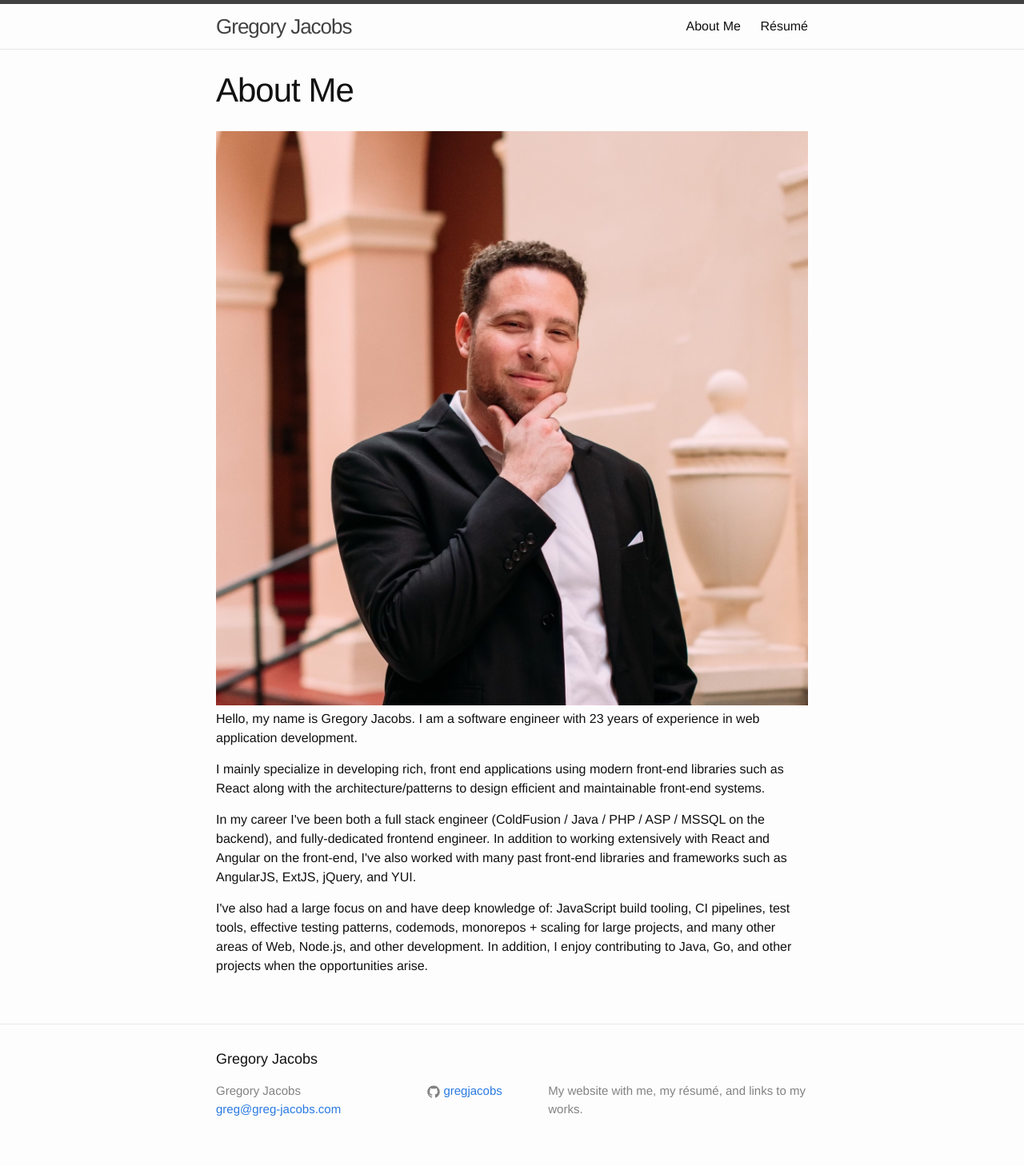
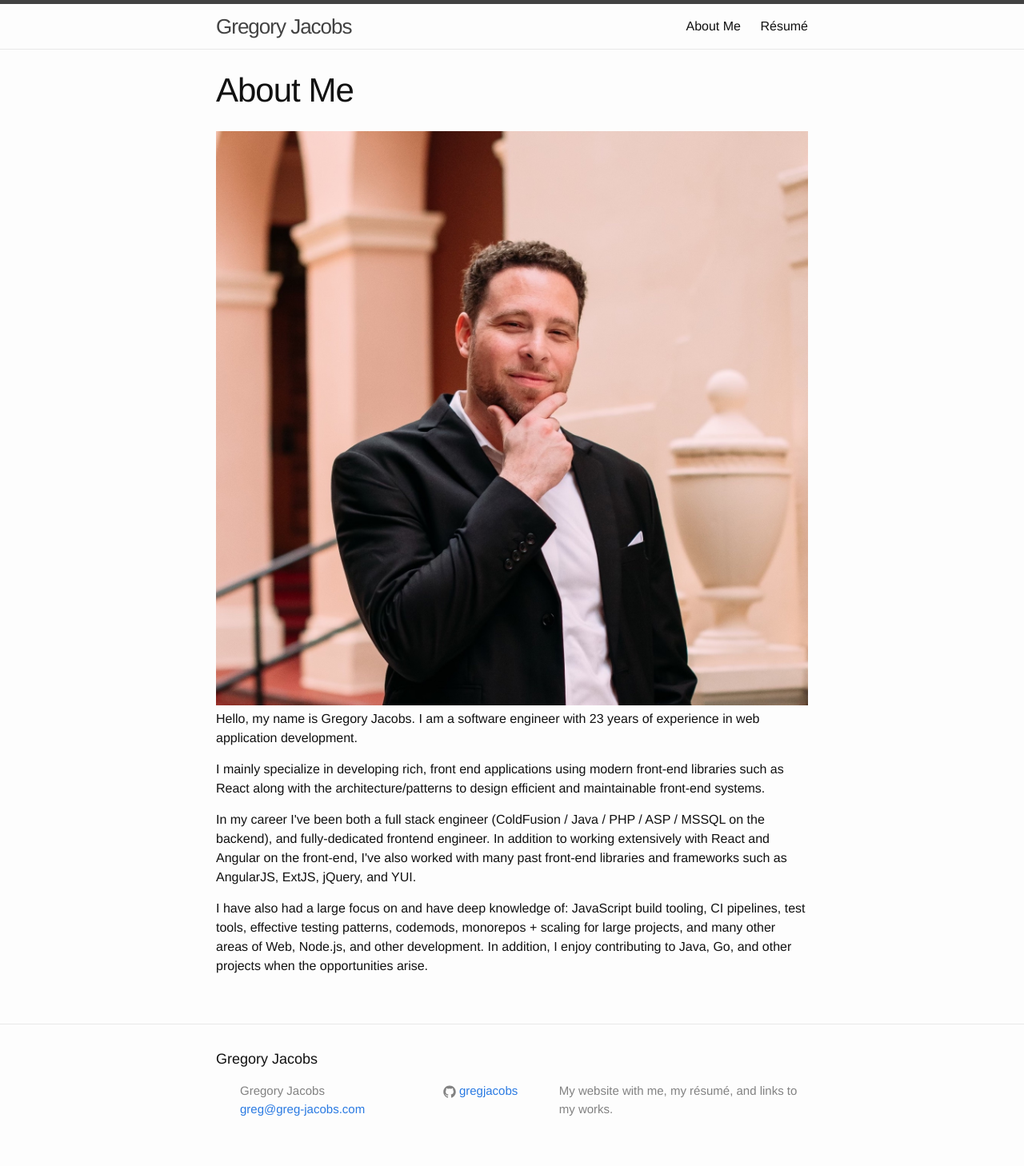
Before and after one commit to gregjacobs/gregjacobs.github.io, a Jekyll site: the page built from index.html, in a window 1280 px wide. Shown: the whole page at 80% size. Built offline with Jekyll 4.4.1, drawn with Linux system fonts in a browser that asks for light colours.

Commit message:
Fix styling

```diff
--- a/_sass/_base.scss
+++ b/_sass/_base.scss
@@ -1,3 +1,7 @@
+@use "sass:math";
+
+$spacing-unit: 30px;
+
 /**
  * Reset some basic elements
  */
@@ -32,7 +36,7 @@
 p, blockquote, pre,
 ul, ol, dl, figure,
 %vertical-rhythm {
-    margin-bottom: $spacing-unit / 2;
+    margin-bottom: math.div($spacing-unit, 2);
 }
 
 
@@ -110,7 +114,7 @@
 blockquote {
     color: $grey-color;
     border-left: 4px solid $grey-color-light;
-    padding-left: $spacing-unit / 2;
+    padding-left: math.div($spacing-unit, 2);
     font-size: 18px;
     letter-spacing: -1px;
     font-style: italic;
@@ -165,8 +169,8 @@
     @include media-query($on-laptop) {
         max-width: -webkit-calc(#{$content-width} - (#{$spacing-unit}));
         max-width:         calc(#{$content-width} - (#{$spacing-unit}));
-        padding-right: $spacing-unit / 2;
-        padding-left: $spacing-unit / 2;
+        padding-right: math.div($spacing-unit, 2);
+        padding-left: math.div($spacing-unit, 2);
     }
 }
 
--- a/_sass/_layout.scss
+++ b/_sass/_layout.scss
@@ -1,3 +1,6 @@
+@use "sass:math";
+$spacing-unit: 30px;
+
 /**
  * Site header
  */
@@ -98,7 +101,7 @@
 
 .footer-heading {
     font-size: 18px;
-    margin-bottom: $spacing-unit / 2;
+    margin-bottom: math.div($spacing-unit, 2);
 }
 
 .contact-list,
@@ -110,14 +113,14 @@
 .footer-col-wrapper {
     font-size: 15px;
     color: $grey-color;
-    margin-left: -$spacing-unit / 2;
+    margin-left: math.div($spacing-unit, 2);
     @extend %clearfix;
 }
 
 .footer-col {
     float: left;
-    margin-bottom: $spacing-unit / 2;
-    padding-left: $spacing-unit / 2;
+    margin-bottom: math.div($spacing-unit, 2);
+    padding-left: math.div($spacing-unit, 2);
 }
 
 .footer-col-1 {
--- a/index.html
+++ b/index.html
@@ -15,7 +15,7 @@
 
 <p>In my career I've been both a full stack engineer (ColdFusion / Java / PHP / ASP / MSSQL on the backend), and fully-dedicated frontend engineer. In addition to working extensively with React and Angular on the front-end, I've also worked with many past front-end libraries and frameworks such as AngularJS, ExtJS, jQuery, and YUI.</p>
 
-<p>I've also had a large focus on and have deep knowledge of: JavaScript build tooling, CI pipelines, test tools, effective testing patterns, codemods, monorepos + scaling for large projects, and many other areas of Web, Node.js, and other development. In addition, I enjoy contributing to Java, Go, and other projects when the opportunities arise.</p>
+<p>I have also had a large focus on and have deep knowledge of: JavaScript build tooling, CI pipelines, test tools, effective testing patterns, codemods, monorepos + scaling for large projects, and many other areas of Web, Node.js, and other development. In addition, I enjoy contributing to Java, Go, and other projects when the opportunities arise.</p>
 <!--
 <p>
     I mainly specialize in developing
```
